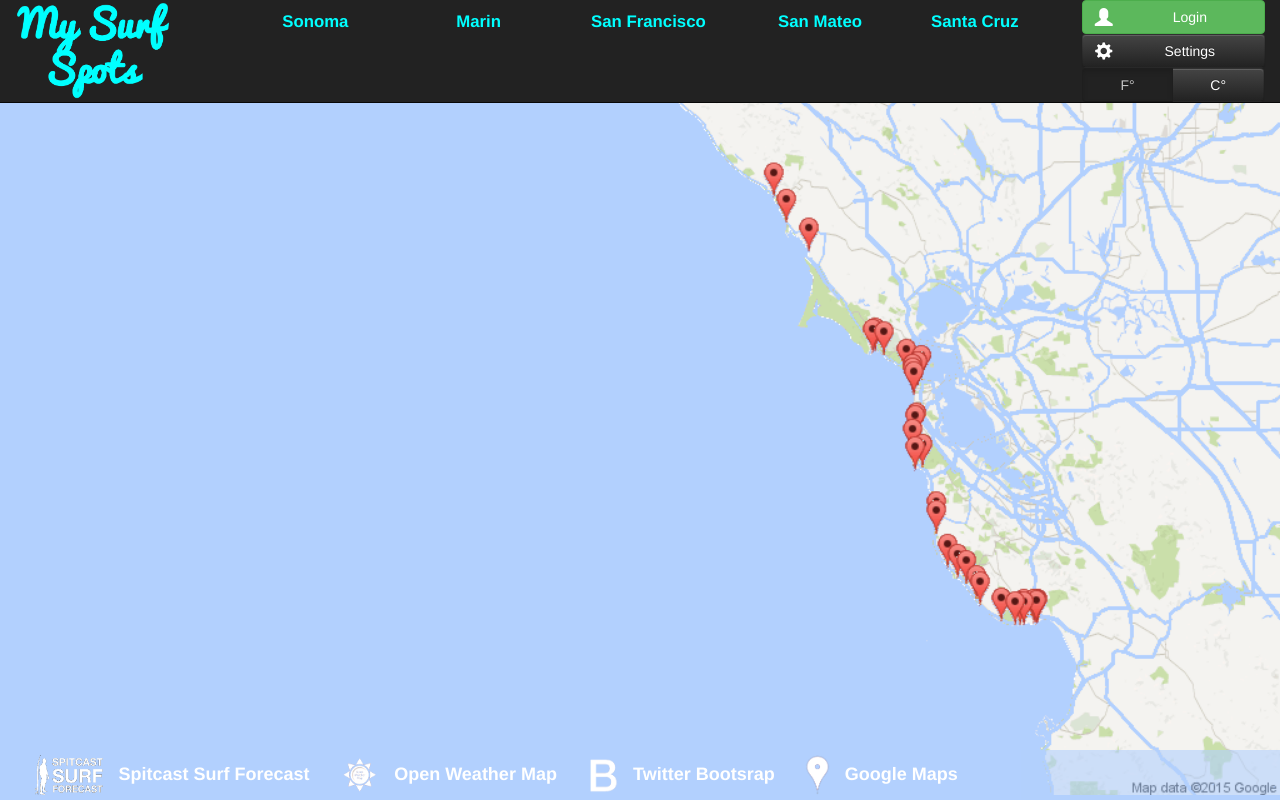
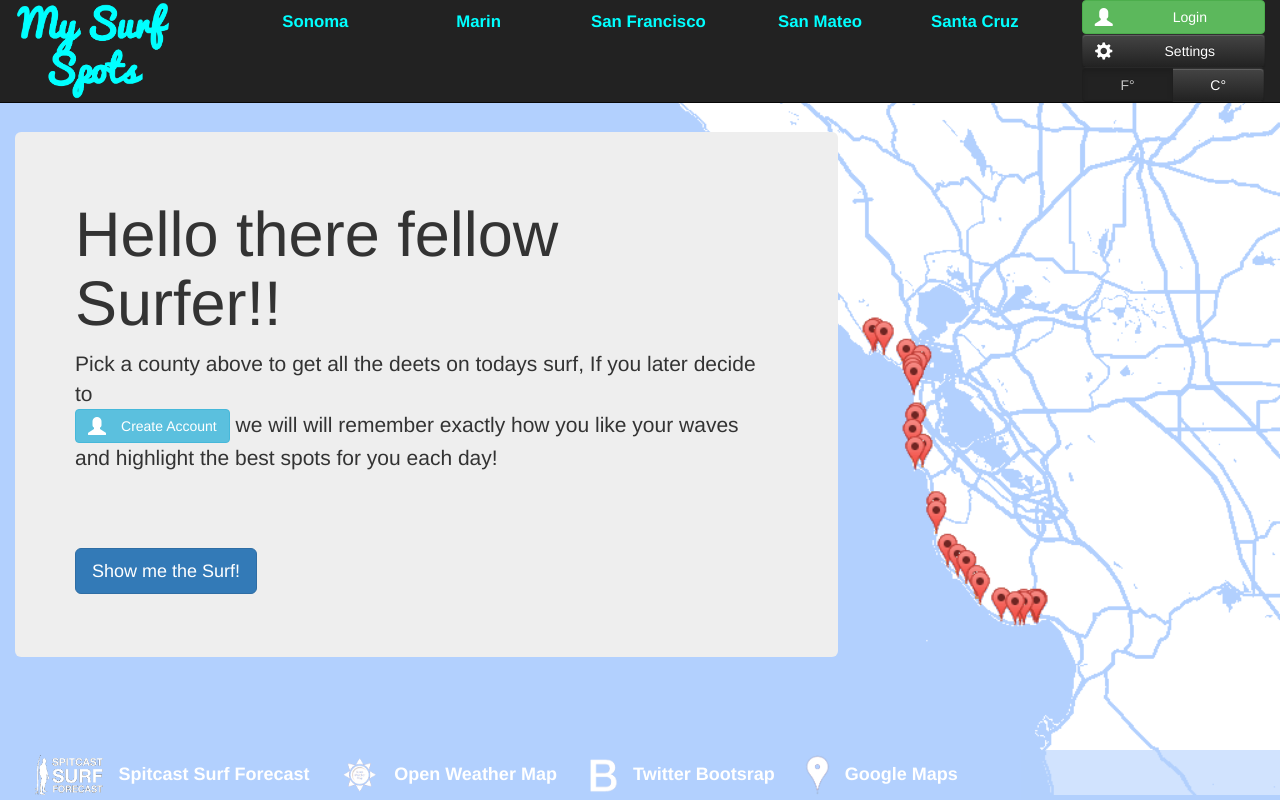
Before and after one commit to swanyriver/Web-Final-Project, a PHP site: page /main.php in a window 1280 px wide. Run offline with PHP 8.4, Linux system fonts and the light colour scheme.

Commit message:
jumbotron splash page

```diff
--- a/main.php
+++ b/main.php
@@ -154,12 +154,46 @@ $userLoggedin = false;
 //todo get navspy activity to work
 -->
 <div class="container-fluid" id="bodyContainer">
-<img id="backMap" src="whiteMap.png">
+<img id="backMap" src="verywhiteMap.png">
 <div class="row">
 <div  class="col-lg-8">
 
 <div id="mainwindow" >
 <!--todo make a splash page, if they arent logged in! -->
+
+<?php if($userLoggedin){
+  $greeting = "Welcome Back {$_SESSION['username']}";
+  $text = "Pick a county above to see what spots are just to your liking today." .
+          "If you haven't done so yet hit the <br>
+
+           <button class = \"btn btn-inverse\" data-toggle=\"modal\" data-target=\"#settingsMod\">
+          <span class=\"glyphicon glyphicon-cog\"></span>
+          Settings
+        </button>
+
+           button to get highlighted forecast information";
+} else {
+  $greeting = "Hello there fellow Surfer!!";
+  $text = "Pick a county above to get all the deets on todays surf, " .
+  "If you later decide to <br>
+
+    <button class=\"btn btn-info\" data-toggle=\"modal\" data-target=\"#loginMod\" >
+              <span class=\"glyphicon glyphicon-user\"></span>
+              Create Account
+            </button>
+
+  we will will remember exactly how you like your waves and highlight the best spots for you each day!";
+} ?>
+
+<div class="jumbotron" id="welcometron">
+  <h1><?php echo $greeting; ?></h1>
+  <?php echo "<p> $text </p>";
+  $randoCounty = "\"onCountySelect('{$counties[rand(0,count($counties)-1)]}')\"";
+  ?>
+  <p id='SurfsUP'><a class="btn btn-primary btn-lg" style="margin-top:60px;"
+  href="#" role="button" onclick= <?php echo $randoCounty; ?> >Show me the Surf!</a></p>
+</div>
+
 </div>
 
 <!--
--- a/source.js
+++ b/source.js
@@ -721,6 +721,44 @@ function displayMessage(msg, element) {
   element.appendChild(msgNode);
 }
 
+function changeJumbotron() {
+
+  var jumbo = document.getElementById("welcometron");
+
+  if (!jumbo) return;
+  var surfsup = document.getElementById('SurfsUP');
+
+  jumbo.innerHTML = '';
+
+  var h = document.createElement('H1')
+  h.appendChild(
+    document.createTextNode('Welcome Back ' + userInfo.name));
+  jumbo.appendChild(h);
+
+  var p = document.createElement('p')
+  p.appendChild(document.createTextNode('If you haven\'t done so yet hit the '));
+  p.appendChild(document.createElement('br'));
+
+  var button = document.createElement('button');
+  button.setAttribute('class', 'btn btn-inverse');
+  button.setAttribute('data-toggle', 'modal');
+  button.setAttribute('data-target', '#settingsMod');
+
+  var span = document.createElement('span');
+  span.setAttribute('class', 'glyphicon glyphicon-cog');
+  button.appendChild(span);
+  button.appendChild(document.createTextNode('Settings'))
+
+  p.appendChild(button);
+  p.appendChild(document.createTextNode('button to get highlighted forecast information'));
+
+  jumbo.appendChild(p);
+
+  //put surfs up button back
+  jumbo.appendChild(surfsup);
+
+}
+
 function userloggedin(JSONprofile) {
   //console.log(JSONprofile);
 
@@ -750,6 +788,8 @@ function userloggedin(JSONprofile) {
 
   //highlight spots
   refreshSpotHighlights();
+
+  changeJumbotron();
 
   // TODO disable sign in tooltip on favorites button TODO make tooltips
   // TODO jump to myspots ??  TODO make myspots
--- a/style.css
+++ b/style.css
@@ -172,7 +172,6 @@ padding:0px;
 /*provide spacing for nav info*/
 #blocker{
   margin-bottom: 30px;
-
 }
 
 .controlPanel > *, #logoutbutton > *{
```
Also changed, not shown: verywhiteMap.png (added).
